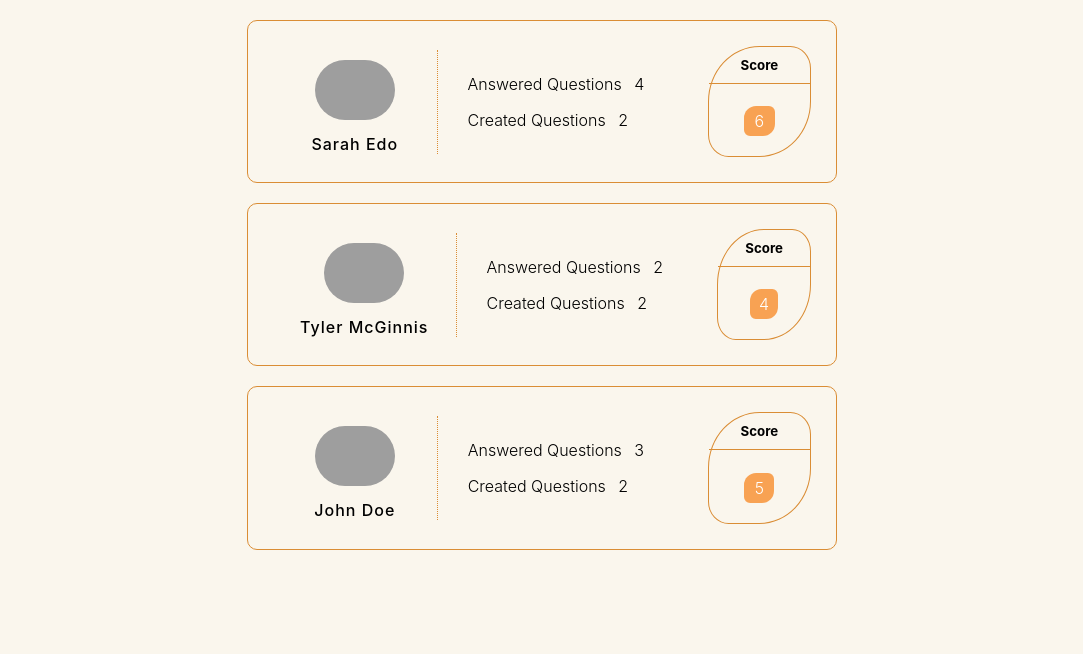
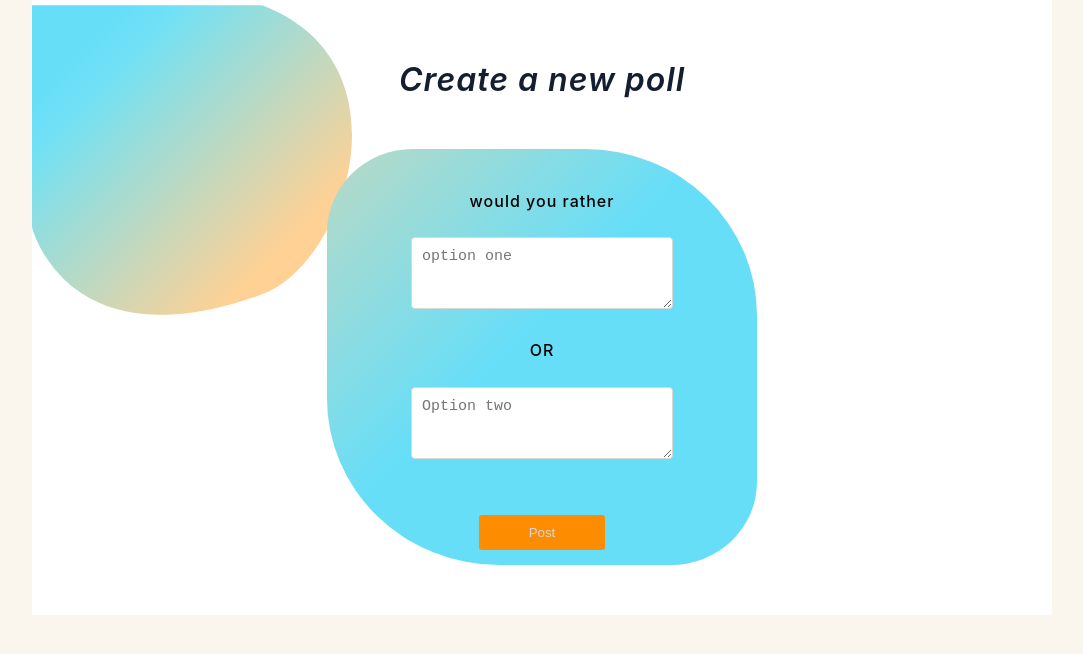
Before and after one commit to meghabalaraju/reactnd-would-you-rather, a React (Create React App) app: page / in a window 1280 px wide. Shown: the top 654 px of the page, without its empty margins (98-1181 px from the left). Built offline with nearby package versions, Linux system fonts and the light colour scheme; grey boxes are pictures that could not be loaded.

Commit message:
modified UI for create component

```diff
--- a/src/components/App.js
+++ b/src/components/App.js
@@ -2,8 +2,9 @@ import React, { Component } from 'react';
 import { connect } from 'react-redux';
 import { handleInitialData } from '../actions/shared';
 import LeaderBoard from './LeaderBoard';
-// import NewPoll from './NewPoll';
-// import Wrapper from './Login/Wrapper';
+import NewPoll from './NewPoll';
+import Wrapper from './Login/Wrapper';
+import Home from './Home';
 
 
 class App extends Component {
@@ -14,8 +15,9 @@ class App extends Component {
   render () {
     return (
         // <Wrapper/>
-        // <NewPoll />
-        <LeaderBoard />
+        <NewPoll />
+        // <LeaderBoard />
+        // <Home />
     )
   }
 }
--- a/src/components/NewPoll.js
+++ b/src/components/NewPoll.js
@@ -10,7 +10,8 @@ class NewPoll extends Component {
             <div className='container' style={{
                                                 backgroundImage: `url(${logo})`,
                                                 backgroundRepeat: 'no-repeat',
-                                                backgroundColor: '#ffffff'}}>
+                                                backgroundColor: '#ffffff',
+                                                backgroundPosition: '0% 0%' }}>
                 <h2 className="center head-poll">Create a new poll</h2>
                 <div className='poll-container'>
                         <h5 className="u-font-small"> would you rather </h5>
--- a/src/index.css
+++ b/src/index.css
@@ -92,8 +92,8 @@ code {
   margin-bottom: 40px;
   padding: 15px;
   text-align: center;
-  border-radius: 50% 20%;
-  background: -webkit-linear-gradient(135deg, #4cd7e0 10% 55%,  #5f66f8 100%);
+  border-radius: 20% 40%;
+  background: -webkit-linear-gradient(135deg, #67DEF8 10% 55%,  #B9D9C4 100%);
 }
 
 
@@ -130,6 +130,7 @@ code {
   font-size: 32px;
   font-weight: 600;
   letter-spacing: 1px;
+  margin: 50px;
 }
 
 
@@ -174,6 +175,7 @@ p {
   border-radius: 10px;
   margin-bottom: 20px;
   padding: 25px;
+  background-color: #ffffff;
 }
 
 .leader-avatar {
@@ -193,7 +195,7 @@ p {
   flex: 1 0 auto;
   text-align: center;
   border: 1.5px solid #da8d35;
-  border-radius: 50% 20%;
+  border-radius: 40% 20%;
 
 }
 
```
Also changed, not shown: src/utils/icons/avatarLady.svg, src/utils/icons/newPollBg.svg.
